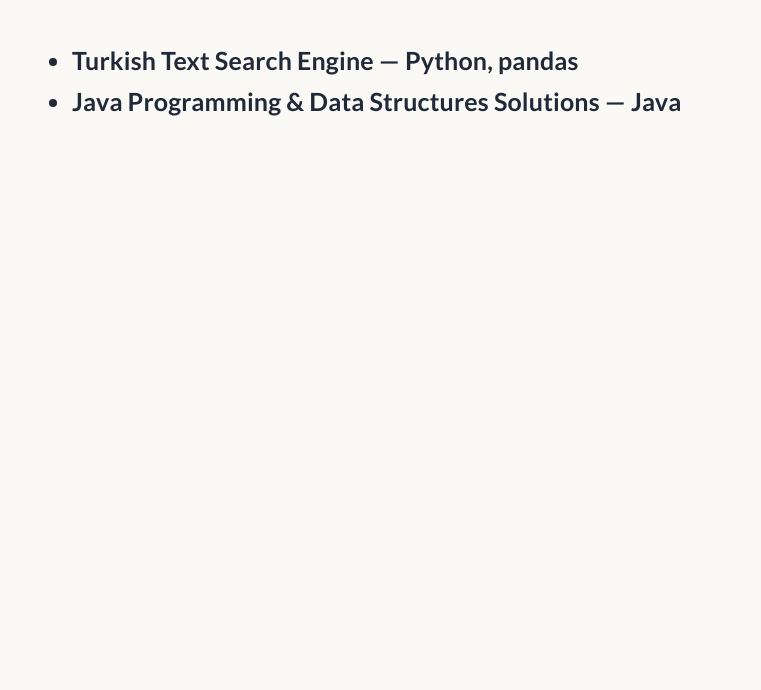
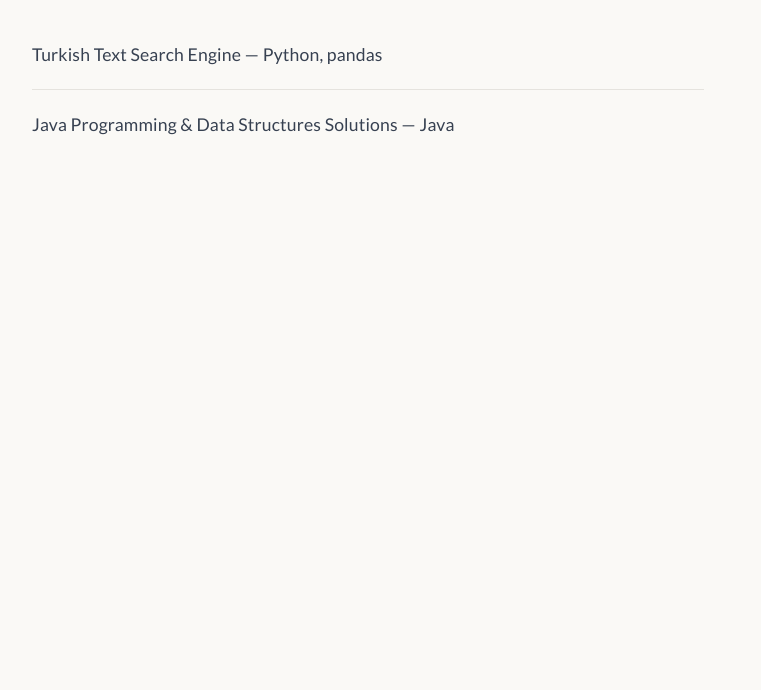
Before and after one commit to ytanii/ytanii.github.io, a plain HTML site: page projects.html in a window 1280 px wide. Shown: the part 110-800 px from the top of the page, without its empty margins (248-1009 px from the left). Drawn offline with Linux system fonts and the light colour scheme.

Commit message:
simplify contact and project lists

```diff
--- a/projects.html
+++ b/projects.html
@@ -21,10 +21,12 @@
 </ul>
 
 
+<main>
 
 <ul class ="project-list">
     <li>Turkish Text Search Engine — Python, pandas</li>
     <li>Java Programming & Data Structures Solutions — Java</li>
 </ul>
+</main>
 </body>
 </html>
--- a/styles.css
+++ b/styles.css
@@ -57,7 +57,7 @@
 }
 
 .about {
-    line-height: 1.6;
+    max-width: 40rem;
 }
 
 .name {
@@ -67,18 +67,6 @@
     letter-spacing: -0.04em;
     text-decoration: none;
 }
-
-.reading {
-    margin-bottom: 40px;
-}
-
-.grid {
-    display: grid;
-    grid-template-columns: repeat(3, 1fr);
-    gap: 20px;
-
-}
-
 
 
 a {
@@ -130,7 +118,31 @@
     opacity: 1;
 }
 
-.project-list li{
-    font-size: 25px;
-    font-weight: bold;
+main > ul:not(.project-list) {
+    display: flex;
+    flex-wrap: wrap;
+    gap: 0.5rem 1.25rem;
+    margin-top: 1.75rem;
+    padding: 0;
+    list-style: none;
 }
+
+.project-list {
+    display: grid;
+    gap: 1.25rem;
+    margin: 0;
+    padding: 0;
+    list-style: none;
+}
+
+.project-list li {
+    padding-bottom: 1.25rem;
+    border-bottom: 1px solid #e5e3de;
+    color: #374151;
+    font-size: 1.1rem;
+    font-weight: 400;
+}
+
+.project-list li:last-child {
+    border-bottom: 0;
+}
```
Also changed, not shown: about.html (+3 -0 lines), index.html (+1 -1 lines).
